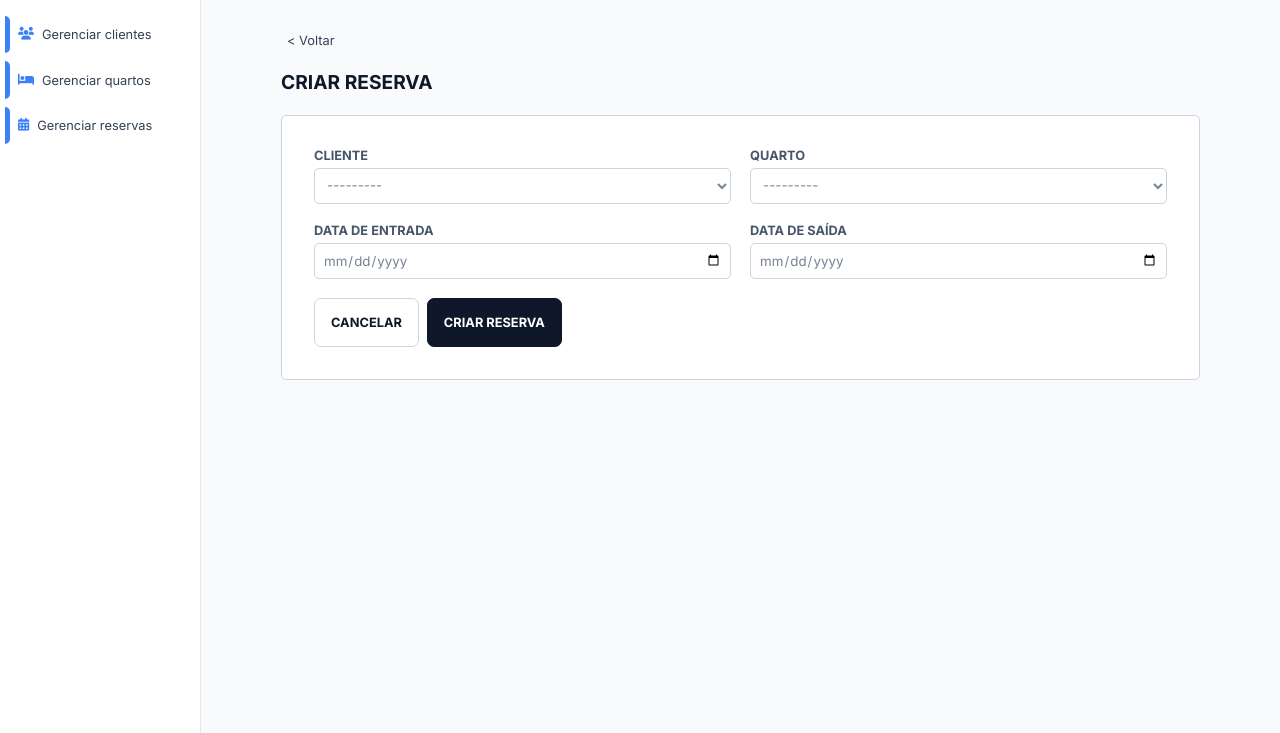
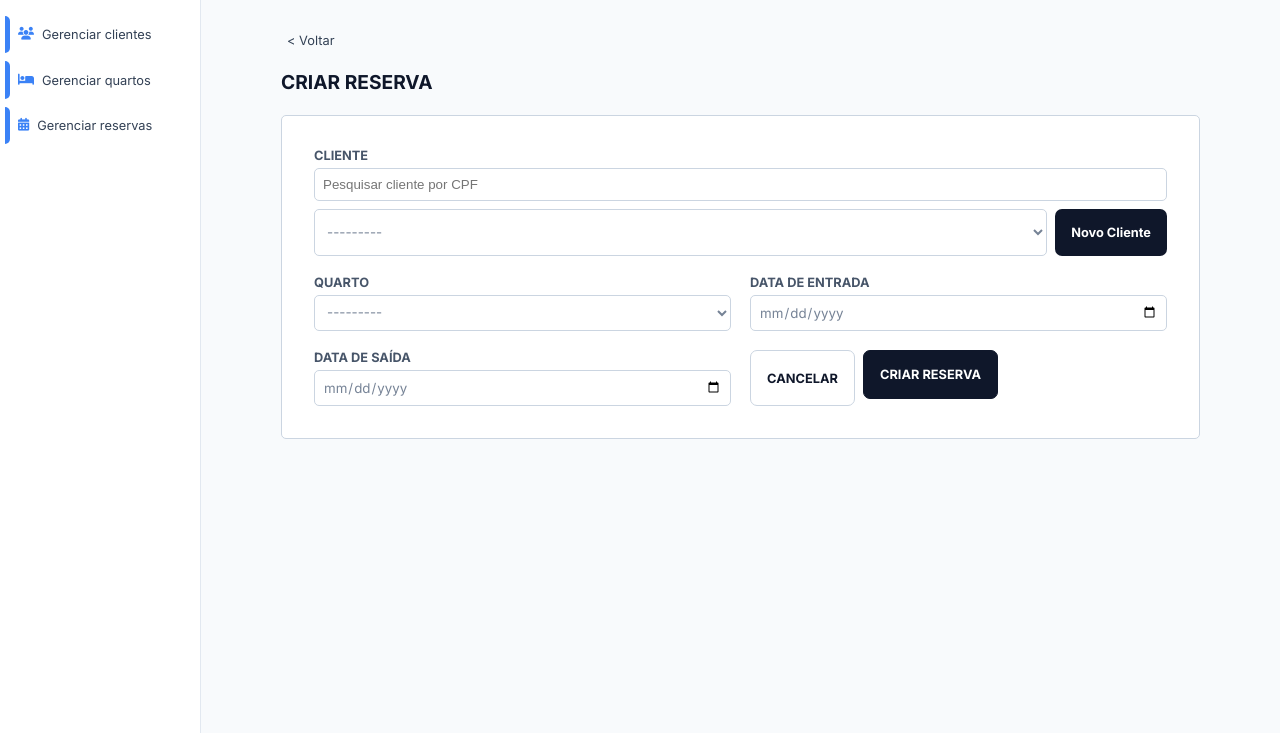
Before and after one commit to Kohlrausch16/sistema_gestao_hotel, a Django app: page /reserva/criar/ in a window 1280 px wide. Shown: the part 67-800 px from the top of the page. Run offline with Django 5.2, Linux system fonts and the light colour scheme; data that the repository does not hold is empty.

Commit message:
adiciona busca ao criar reserva

```diff
--- a/hotelaria_app/forms.py
+++ b/hotelaria_app/forms.py
@@ -164,6 +164,9 @@ class EditarQuartoForm(QuartoForm):
 class ReservaForm(forms.ModelForm):
     def __init__(self, *args, **kwargs):
         super().__init__(*args, **kwargs)
+        self.fields["cliente"].label_from_instance = (
+            lambda cliente: f"{cliente} — CPF: {cliente.cpf}"
+        )
         self.fields["quarto"].queryset = Quarto.objects.filter(ativo=True)
 
     class Meta:
--- a/hotelaria_app/static/css/_base.css
+++ b/hotelaria_app/static/css/_base.css
@@ -10,6 +10,7 @@ body{
 main{
     display: flex;
     flex: 1;
+    min-width: 0;
 }
 
 button{
@@ -20,6 +21,7 @@ button{
     display: flex;
     flex-direction: column;
     box-sizing: border-box;
+    min-width: 0;
     padding: 2rem 5rem;
     flex: 1;
     gap: 0.5rem;
@@ -119,3 +121,29 @@ aside a{
     }
 
 }
+
+@media(max-width: 600px){
+    main{
+        flex-direction: column;
+    }
+
+    aside{
+        width: 100%;
+        min-height: auto;
+        border-right: 0;
+        border-bottom: 1px solid #E2E8F0;
+    }
+
+    aside ul{
+        flex-direction: row;
+        flex-wrap: wrap;
+        margin: 0;
+        padding: 0.5rem;
+    }
+
+    aside li{
+        flex: 1 1 auto;
+        justify-content: center;
+        padding: 0.5rem;
+    }
+}
--- a/hotelaria_app/static/css/formulario.css
+++ b/hotelaria_app/static/css/formulario.css
@@ -34,6 +34,36 @@ form{
     background-color: #FFFFFF;
     border: 1px solid #CBD5E1;
     outline: none;
+}
+
+.campo-cliente{
+    grid-column: 1 / -1;
+    min-width: 0;
+}
+
+.pesquisa-cliente{
+    margin-bottom: 0.5rem;
+}
+
+.campo-cliente-acoes{
+    display: grid;
+    grid-template-columns: minmax(0, 1fr) auto;
+    gap: 0.5rem;
+    min-width: 0;
+}
+
+.campo-cliente-acoes .campo-formulario{
+    min-width: 0;
+}
+
+.botao-novo-cliente{
+    background-color: #0F172A;
+    color: #FFFFFF;
+    border: 1px solid #0F172A;
+}
+
+.botao-novo-cliente:hover{
+    background-color: #334155;
 }
 
 label{
@@ -94,4 +124,23 @@ label{
         display: flex;
         flex-direction: column;
     }
+
+    .formulario-reserva{
+        box-sizing: border-box;
+        min-width: 0;
+        width: 100%;
+        padding: 1rem;
+    }
+
+    .formulario-reserva > div{
+        min-width: 0;
+    }
+
+    .formulario-reserva .container-botoes{
+        flex-wrap: wrap;
+    }
+
+    .botao-novo-cliente{
+        padding: 0.75rem;
+    }
 }
--- /dev/null
+++ b/hotelaria_app/static/scripts/filtrarClientes.js
@@ -0,0 +1,25 @@
+const pesquisaCliente = document.getElementById("pesquisa-cliente");
+const seletorCliente = document.getElementById("id_cliente");
+
+if (pesquisaCliente && seletorCliente) {
+    const opcoes = Array.from(seletorCliente.options, (opcao) => ({
+        valor: opcao.value,
+        texto: opcao.textContent,
+        cpf: opcao.textContent.split("CPF: ")[1] || "",
+    }));
+
+    pesquisaCliente.addEventListener("input", () => {
+        const cpfPesquisado = pesquisaCliente.value.replace(/\D/g, "");
+        const clienteSelecionado = seletorCliente.value;
+        const opcoesFiltradas = opcoes
+            .filter((opcao) => !opcao.valor || opcao.cpf.includes(cpfPesquisado))
+            .map((opcao) => new Option(
+                opcao.texto,
+                opcao.valor,
+                false,
+                opcao.valor === clienteSelecionado
+            ));
+
+        seletorCliente.replaceChildren(...opcoesFiltradas);
+    });
+}
--- a/hotelaria_app/templates/criar_reserva.html
+++ b/hotelaria_app/templates/criar_reserva.html
@@ -4,7 +4,7 @@
 {% block title %}Criar reserva{% endblock %}
 
 {% block arquivos_css %}
-    <link rel="stylesheet" href="{% static 'css/formulario.css' %}">
+    <link rel="stylesheet" href="{% static 'css/formulario.css' %}?v=2">
 {% endblock %}
 
 {% block titulo_pagina %}
@@ -20,9 +20,13 @@
             <div role="alert">{{ formulario.non_field_errors }}</div>
         {% endif %}
 
-        <div>
+        <div class="campo-cliente">
             <label for="{{ formulario.cliente.id_for_label }}">{{ formulario.cliente.label }}</label>
-            {{ formulario.cliente }}
+            <input class="campo-formulario pesquisa-cliente" type="search" id="pesquisa-cliente" placeholder="Pesquisar cliente por CPF" aria-label="Pesquisar cliente por CPF" inputmode="numeric">
+            <div class="campo-cliente-acoes">
+                {{ formulario.cliente }}
+                <a class="botao-formulario botao-novo-cliente" href="{% url 'cadastrar_cliente' %}">Novo Cliente</a>
+            </div>
             {{ formulario.cliente.errors }}
         </div>
         <div>
@@ -47,3 +51,7 @@
         </div>
     </form>
 {% endblock %}
+
+{% block arquivos_js %}
+    <script src="{% static 'scripts/filtrarClientes.js' %}"></script>
+{% endblock %}
```
